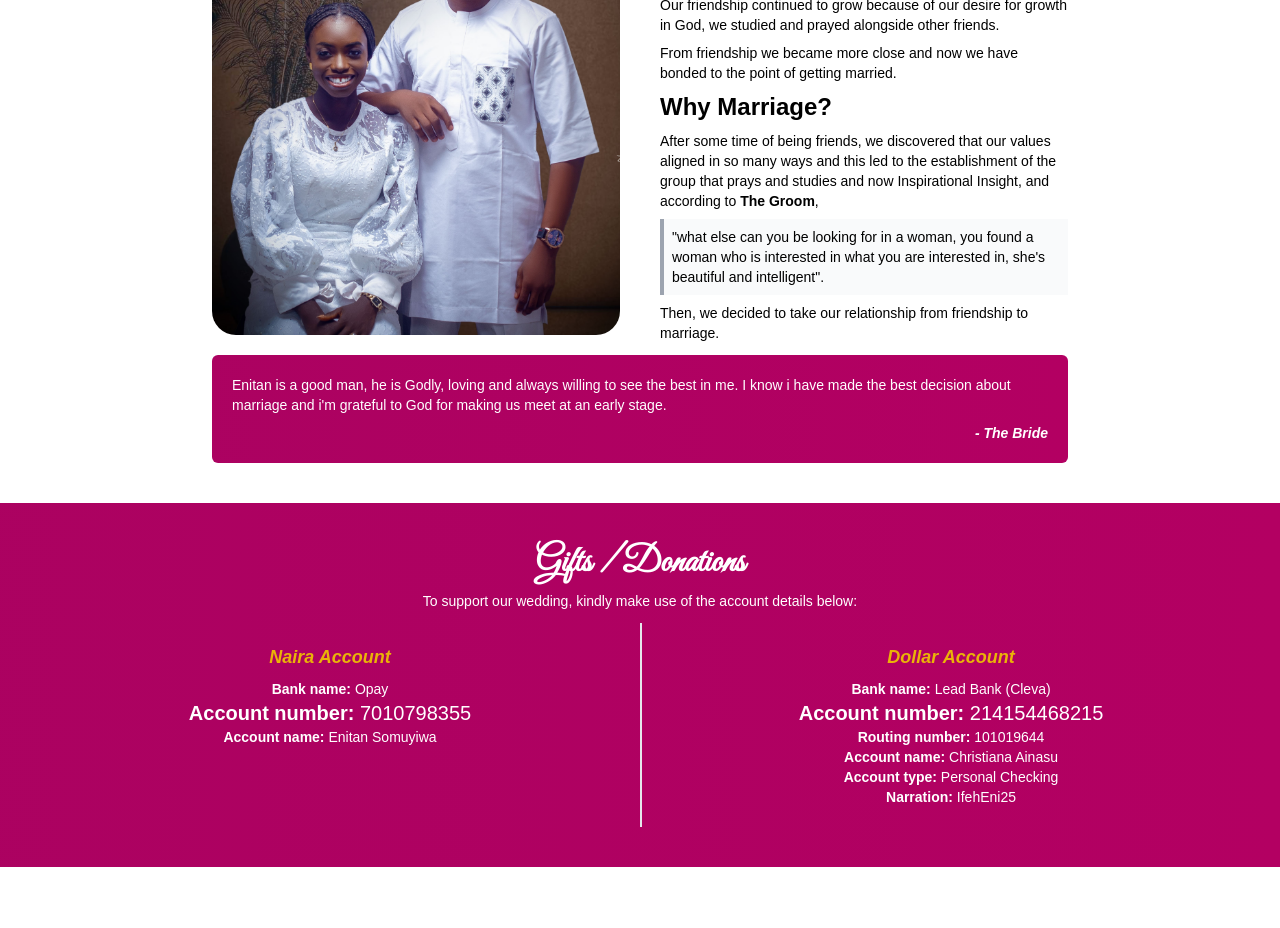
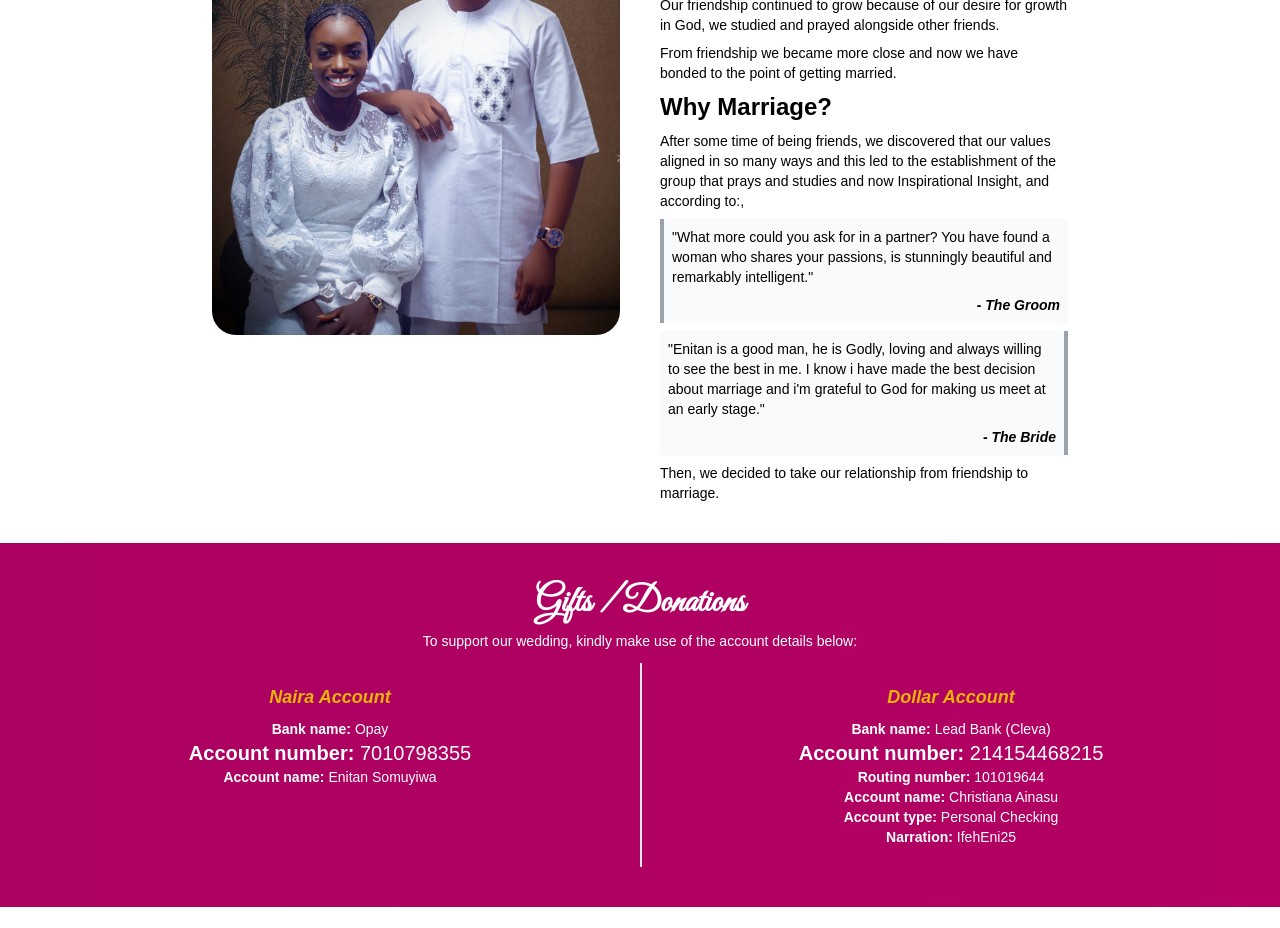
Before and after one commit to SAM-BAMKOLE/IfeEni25, a Vue app: page / in a window 1280 px wide. Shown: the part 3520-4448 px from the top of the page. Built offline with nearby package versions, Linux system fonts and the light colour scheme.

Commit message:
Corrected Groom's comment

```diff
--- a/src/components/StorySectionComponent.vue
+++ b/src/components/StorySectionComponent.vue
@@ -27,22 +27,30 @@ import shoot from "/photoshoot-2.jpg";
                     getting married.
                 </p>
                 <h4 class="font-semibold text-2xl mb-3 mt-2">Why Marriage?</h4>
-                <p>
+                <div>
                     After some time of being friends, we discovered that our values aligned in so
                     many ways and this led to the establishment of the group that prays and studies
-                    and now Inspirational Insight, and according to <b>The Groom</b>,
-                    <span class="block bg-gray-50 border-l-4 border-l-gray-400 py-2 px-2 my-2"
-                        >"what else can you be looking for in a woman, you found a woman who is
-                        interested in what you are interested in, she's beautiful and intelligent". </span
-                    >Then, we decided to take our relationship from friendship to marriage.
-                </p>
+                    and now Inspirational Insight, and according to:,
+                    <p class="block bg-gray-50 border-l-4 border-l-gray-400 py-2 px-2 my-2">
+                        "What more could you ask for in a partner? You have found a woman who shares
+                        your passions, is stunningly beautiful and remarkably intelligent."
+                        <span class="text-right italic block mt-2 font-semibold">- The Groom</span>
+                    </p>
+                    <p class="block bg-gray-50 border-r-4 border-r-gray-400 py-2 px-2 mb-2">
+                        "Enitan is a good man, he is Godly, loving and always willing to see the
+                        best in me. I know i have made the best decision about marriage and i'm
+                        grateful to God for making us meet at an early stage."
+                        <span class="text-right italic block mt-2 font-semibold">- The Bride</span>
+                    </p>
+                    Then, we decided to take our relationship from friendship to marriage.
+                </div>
             </div>
         </div>
-        <p class="mt-3 rounded-md p-5 gradient">
+        <!-- <p class="mt-3 rounded-md p-5 gradient">
             Enitan is a good man, he is Godly, loving and always willing to see the best in me. I
             know i have made the best decision about marriage and i'm grateful to God for making us
             meet at an early stage.
             <span class="text-right italic block mt-2 font-semibold">- The Bride</span>
-        </p>
+        </p> -->
     </section>
 </template>
```
